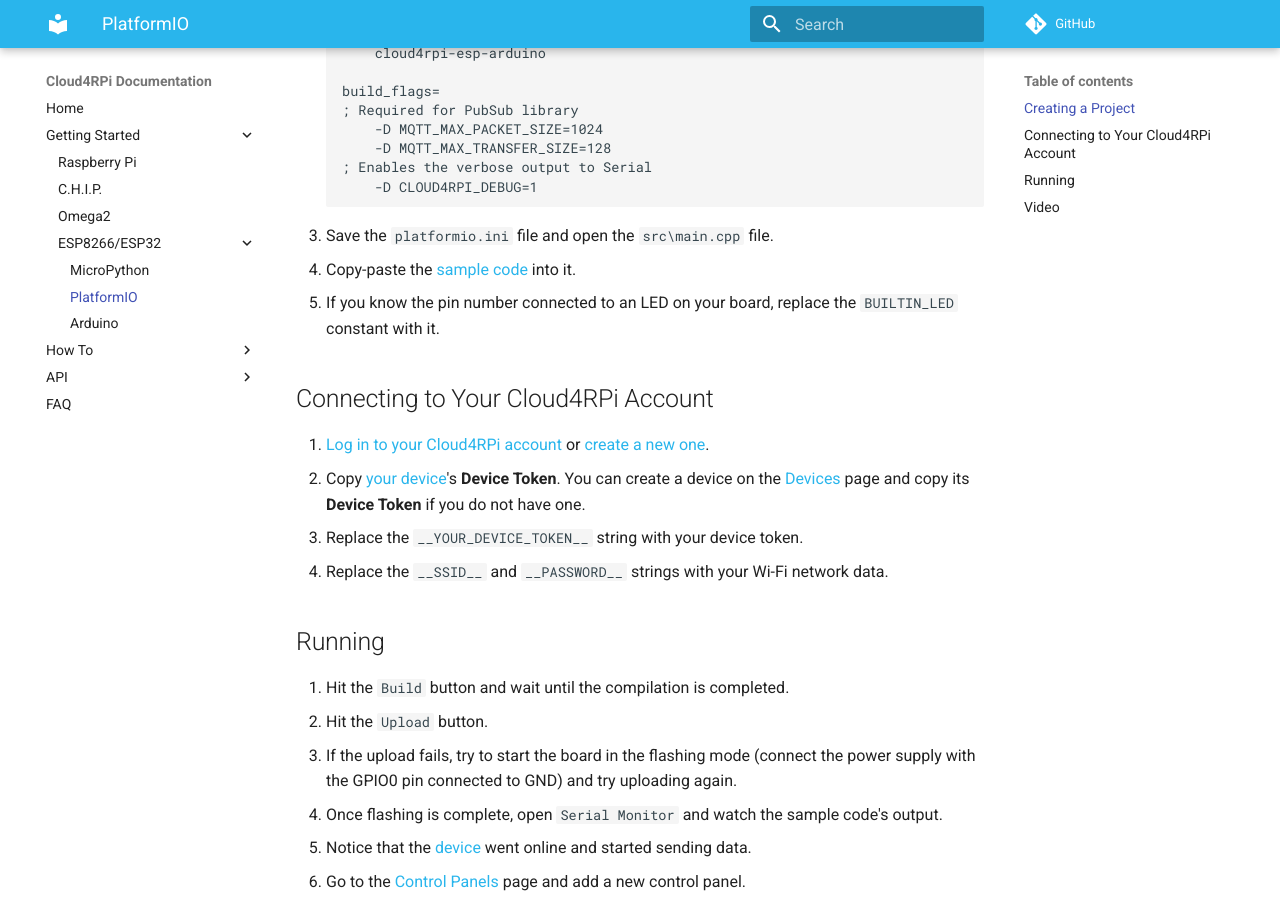
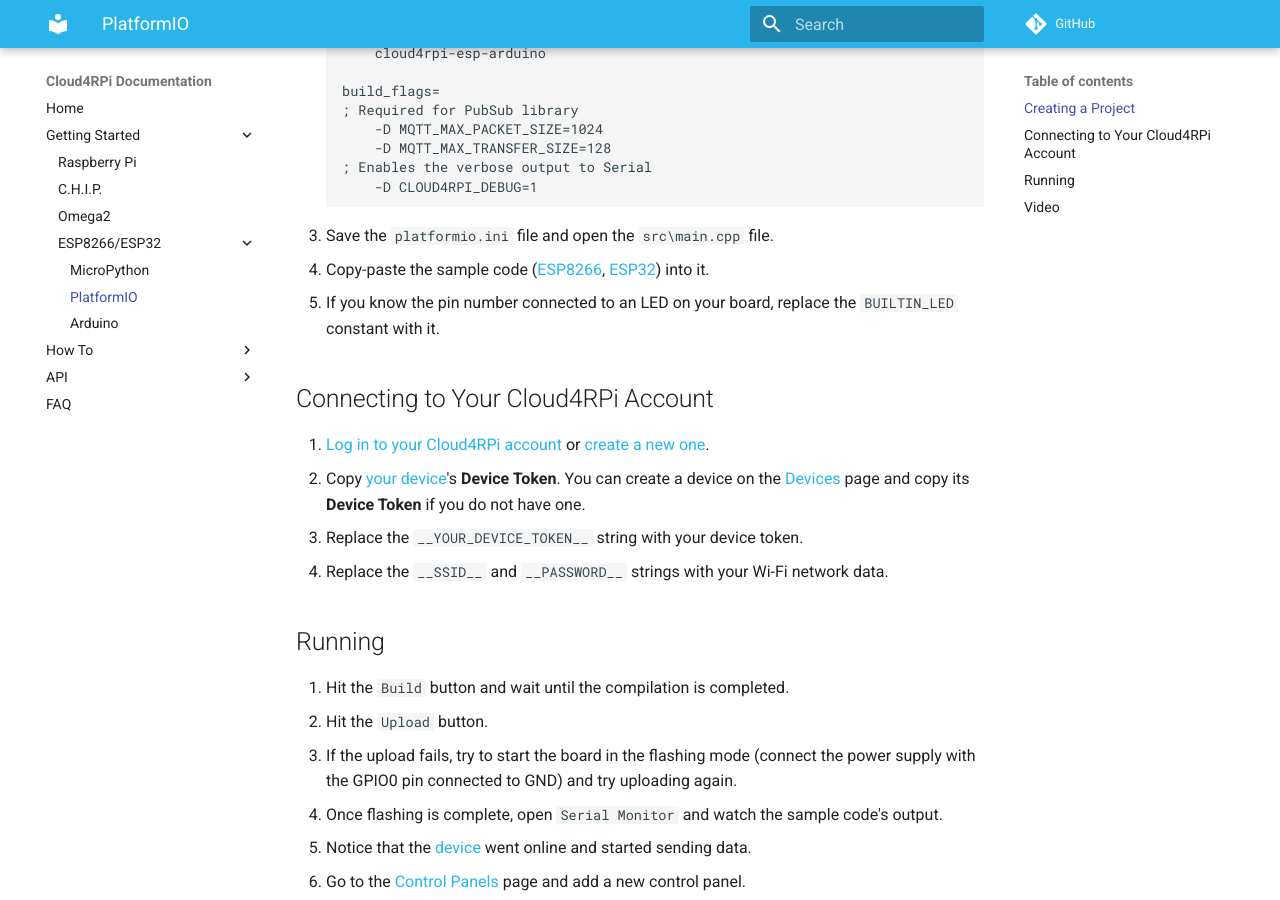
Before and after one commit to cloud4rpi/docs, an MkDocs documentation site: the page built from docs/start/esp-pio.md, in a window 1280 px wide and 900 px high, scrolled down 475 px. Built offline with MkDocs 1.6.1 and Material for MkDocs 9.7.7, drawn with Linux system fonts in a browser that asks for light colours; comment, search, counter and statistics services are not loaded.

Commit message:
Small fixes

```diff
--- a/docs/start/esp-pio.md
+++ b/docs/start/esp-pio.md
@@ -20,7 +20,7 @@
             -D CLOUD4RPI_DEBUG=1
 
 4. Save the `platformio.ini` file and open the `src\main.cpp` file.
-5. Copy-paste the [sample code](https://github.com/cloud4rpi/cloud4rpi-esp-arduino/blob/master/examples/ESP8266/ESP8266.ino) into it.
+5. Copy-paste the sample code ([ESP8266](https://github.com/cloud4rpi/cloud4rpi-esp-arduino/blob/master/examples/ESP8266/ESP8266.ino), [ESP32](https://github.com/cloud4rpi/cloud4rpi-esp-arduino/blob/master/examples/ESP32/ESP32.ino)) into it.
 7. If you know the pin number connected to an LED on your board, replace the `BUILTIN_LED` constant with it.
 
 ## Connecting to Your Cloud4RPi Account
```
